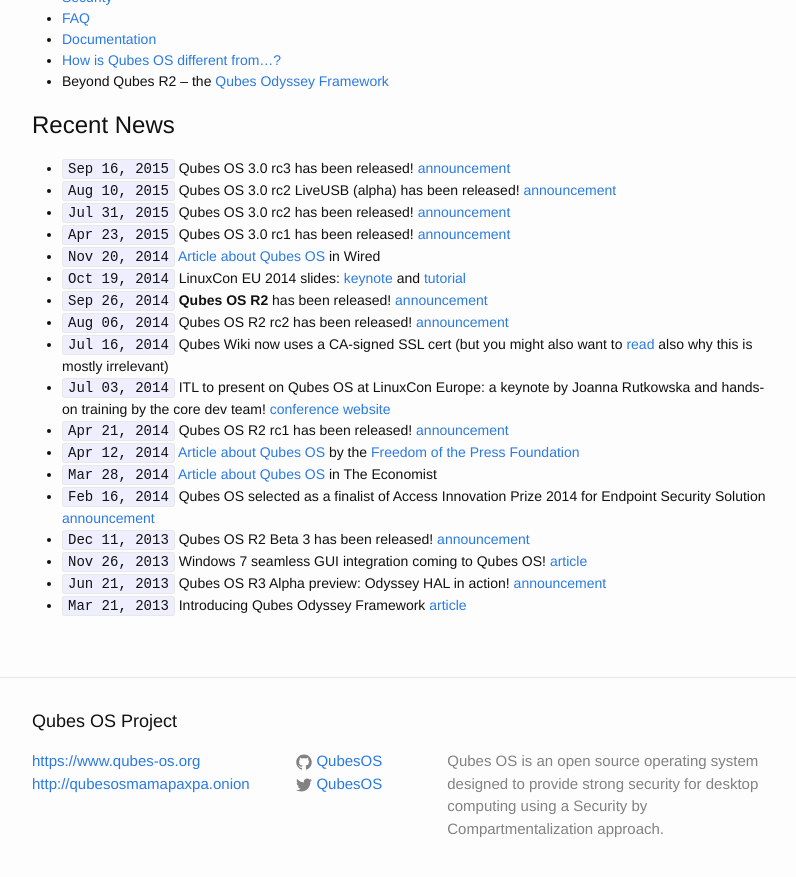
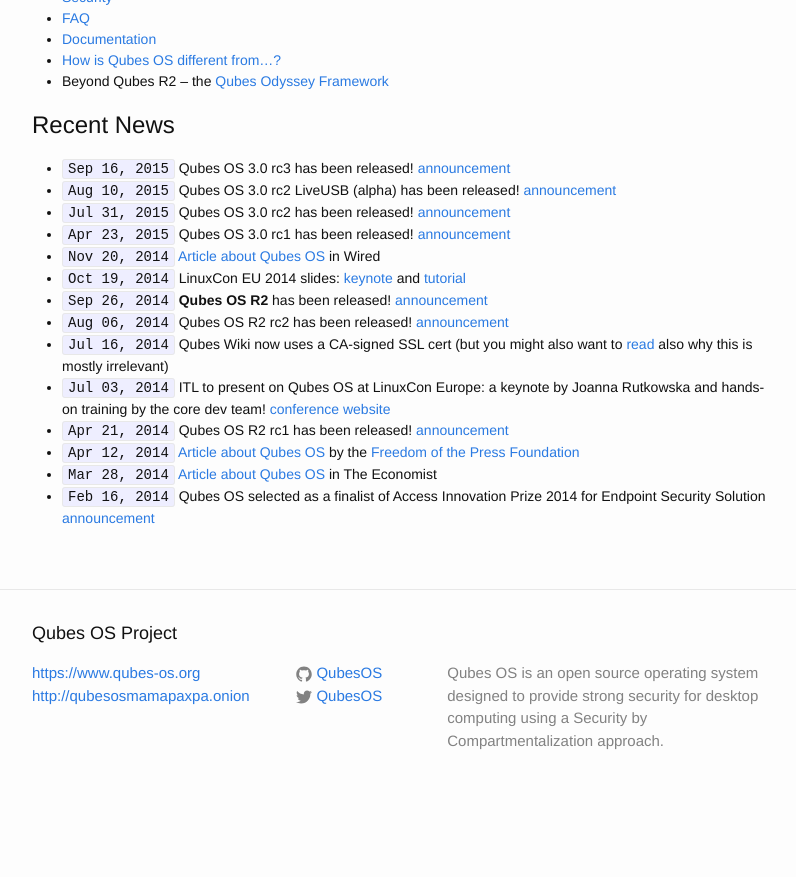
Before and after one commit to QubesOS/qubesos.github.io, a Jekyll site: the page built from pages/home.md, in a window 1280 px wide and 900 px high, scrolled down 723 px. Shown: the top 877 px of the window, without its empty margins (238-1034 px from the left). Built offline with Jekyll 4.4.1, drawn with Linux system fonts in a browser that asks for light colours; after the commit the page ends 1535 px from its top, so only the background shows below that.

Commit message:
Remove "Recent News" from 2013

```diff
--- a/pages/home.md
+++ b/pages/home.md
@@ -43,7 +43,3 @@ Recent News
 -   `Apr 12, 2014` [Article about Qubes OS](https://pressfreedomfoundation.org/blog/2014/04/operating-system-can-protect-you-even-if-you-get-hacked) by the [Freedom of the Press Foundation](https://pressfreedomfoundation.org/about/board)
 -   `Mar 28, 2014` [Article about Qubes OS](http://www.economist.com/blogs/babbage/2014/03/computer-security) in The Economist
 -   `Feb 16, 2014` Qubes OS selected as a finalist of Access Innovation Prize 2014 for Endpoint Security Solution [announcement](https://www.accessnow.org/blog/2014/02/13/endpoint-security-prize-finalists-announced?utm_content=buffere803e&utm_medium=social&utm_source=twitter.com&utm_campaign=buffer)
--   `Dec 11, 2013` Qubes OS R2 Beta 3 has been released! [announcement](http://blog.invisiblethings.org/2013/12/10/qubes-r2-beta-3-has-been-released.html)
--   `Nov 26, 2013` Windows 7 seamless GUI integration coming to Qubes OS! [article](http://blog.invisiblethings.org/2013/11/26/windows-7-seamless-gui-integration.html)
--   `Jun 21, 2013` Qubes OS R3 Alpha preview: Odyssey HAL in action! [announcement](http://blog.invisiblethings.org/2013/06/21/qubes-os-r3-alpha-preview-odyssey-hal.html)
--   `Mar 21, 2013` Introducing Qubes Odyssey Framework [article](http://blog.invisiblethings.org/2013/03/21/introducing-qubes-odyssey-framework.html)
```
